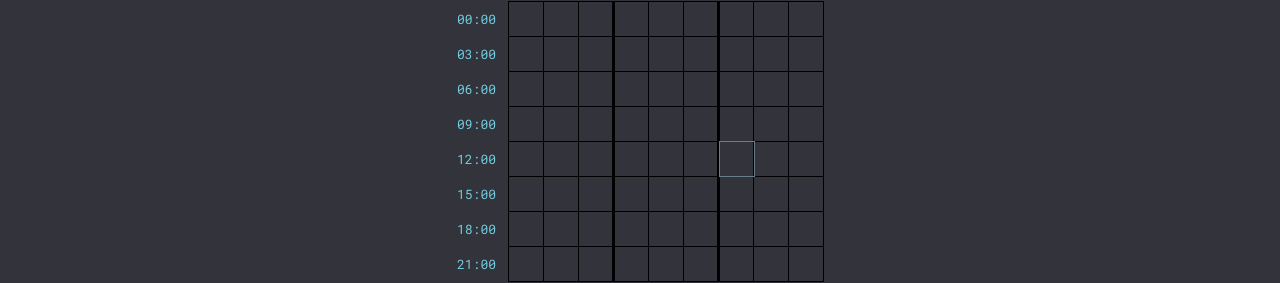
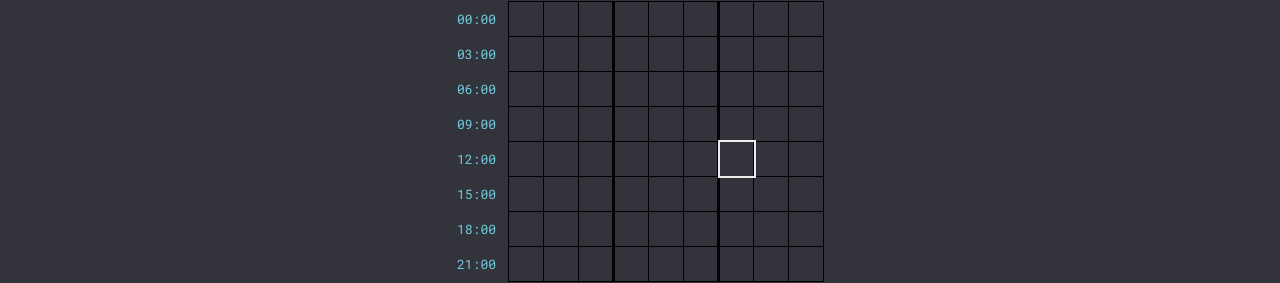
Before and after one commit to AndGreen/timecraft-web, a React (Create React App) app: page / in a window 1280 px wide. Shown: the part 216-499 px from the top of the page. Built offline with nearby package versions, Linux system fonts and the light colour scheme.

Commit message:
set day block colors

```diff
--- a/src/components/DayBlock/index.tsx
+++ b/src/components/DayBlock/index.tsx
@@ -1,7 +1,10 @@
 import React from 'react';
 import { DayBlockStyled } from './styles';
 import { useSelector } from 'react-redux';
-import { selectCurrentBlockId } from '../../selectors/blocks';
+import { selectBlockColor, selectCurrentBlockId } from '../../selectors/blocks';
+import { selectActiveColor } from '../../selectors/colors';
+import { setBlockColorAction } from '../../reducers/blocks';
+import { useReduxAction } from '../../utils/redux';
 
 type Props = {
   active: boolean;
@@ -9,6 +12,18 @@ type Props = {
 };
 
 export const DayBlock = ({ active, id }: Props) => {
+  const setBlockColor = useReduxAction(setBlockColorAction);
   const currentBlockId = useSelector(selectCurrentBlockId);
-  return <DayBlockStyled active={currentBlockId === id} />;
+  const currentBlockColor = useSelector(selectBlockColor(id));
+  const activeColor = useSelector(selectActiveColor);
+
+  return (
+    <DayBlockStyled
+      onClick={() => {
+        setBlockColor({ id, color: activeColor });
+      }}
+      color={currentBlockColor}
+      active={currentBlockId === id}
+    />
+  );
 };
--- a/src/components/DayBlock/styles.ts
+++ b/src/components/DayBlock/styles.ts
@@ -1,8 +1,10 @@
 import styled, { css } from 'styled-components';
 import { theme } from '../../styles';
+import { colors } from '../../types/colors';
 
 type Props = {
   active?: boolean;
+  color: string;
 };
 
 export const DayBlockStyled = styled.div<Props>`
@@ -10,6 +12,8 @@ export const DayBlockStyled = styled.div<Props>`
   height: 35px;
   display: table-cell;
   box-sizing: border-box;
+  cursor: pointer;
+  background-color: ${(p) => colors[p.color]};
   border: 1px solid ${theme.colors.borders};
   &:nth-child(4),
   &:nth-child(7) {
@@ -21,14 +25,14 @@ export const DayBlockStyled = styled.div<Props>`
     css`
       position: relative;
       &:before {
-        left: -1px;
-        top: -1px;
+        left: -2px;
+        top: -2px;
         width: 34px;
         height: 34px;
         display: block;
         content: '';
         position: absolute;
-        border: 1px solid #667d8a;
+        border: 2px solid ${theme.colors.font};
       }
     `}
 `;
--- a/src/reducers/blocks.ts
+++ b/src/reducers/blocks.ts
@@ -1,18 +1,33 @@
-import { createSlice } from '@reduxjs/toolkit';
+import { createSlice, PayloadAction } from '@reduxjs/toolkit';
 import { getCurrentBlockID } from '../utils/time';
 
 const blocksSlice = createSlice({
   name: 'blocks',
-  initialState: { current: getCurrentBlockID() },
+  initialState: {
+    current: getCurrentBlockID(),
+    colors: [...new Array<string>(72)],
+  },
   reducers: {
     updateCurrent: (state) => ({
       ...state,
       current: getCurrentBlockID(),
+    }),
+    setBlockColor: (
+      state,
+      action: PayloadAction<{ id: number; color: string }>,
+    ) => ({
+      ...state,
+      colors: state.colors.map((item, id) =>
+        id === action.payload.id ? action.payload.color : item,
+      ),
     }),
   },
 });
 
 export const {
   reducer: blocks,
-  actions: { updateCurrent: updateCurrentAction },
+  actions: {
+    updateCurrent: updateCurrentAction,
+    setBlockColor: setBlockColorAction,
+  },
 } = blocksSlice;
--- a/src/selectors/blocks.ts
+++ b/src/selectors/blocks.ts
@@ -1,3 +1,5 @@
 import { RootState } from '../reducers';
 
 export const selectCurrentBlockId = (state: RootState) => state.blocks.current;
+export const selectBlockColor = (id: number) => (state: RootState) =>
+  state.blocks.colors[id];
```
